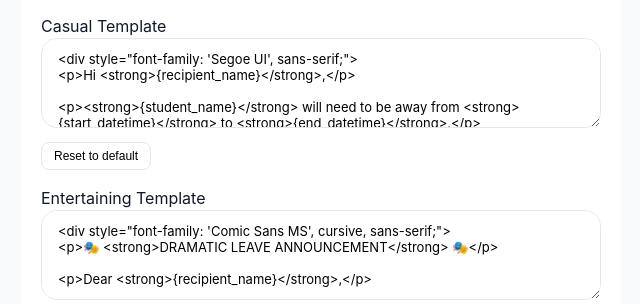
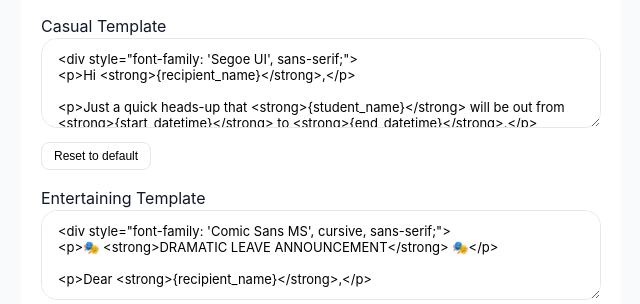
Before and after one commit to Edwinton/leavemail, a Flask app: page /settings in a window 1280 px wide. Shown: the part 1255-1559 px from the top of the page, without its empty margins (319-959 px from the left). Run offline with Flask 3, Linux system fonts and the light colour scheme.

Commit message:
Make casual leave email template warmer

```diff
--- a/app.py
+++ b/app.py
@@ -59,11 +59,11 @@ DEFAULT_TEMPLATES = {
     'casual': """<div style="font-family: 'Segoe UI', sans-serif;">
 <p>Hi <strong>{recipient_name}</strong>,</p>
 
-<p><strong>{student_name}</strong> will need to be away from <strong>{start_datetime}</strong> to <strong>{end_datetime}</strong>.</p>
+<p>Just a quick heads-up that <strong>{student_name}</strong> will be out from <strong>{start_datetime}</strong> to <strong>{end_datetime}</strong>.</p>
 
-<p><strong>Reason:</strong> {reason}</p>
+<p>It's because of {reason}. Thanks so much for understanding!</p>
 
-<p>Thanks for understanding!<br>
+<p>Best,<br>
 <strong>{parent_name}</strong></p>
 </div>""",
 
--- a/static/js/main.js
+++ b/static/js/main.js
@@ -9,6 +9,26 @@ let storedPattern = '';
 let isSettingPattern = true;
 const SETTINGS_STORAGE_KEY = 'leavemail_settings_v1';
 const HISTORY_STORAGE_KEY = 'leavemail_history_v1';
+const PREVIOUS_CASUAL_TEMPLATE = `<div style="font-family: 'Segoe UI', sans-serif;">
+<p>Hi <strong>{recipient_name}</strong>,</p>
+
+<p><strong>{student_name}</strong> will need to be away from <strong>{start_datetime}</strong> to <strong>{end_datetime}</strong>.</p>
+
+<p><strong>Reason:</strong> {reason}</p>
+
+<p>Thanks for understanding!<br>
+<strong>{parent_name}</strong></p>
+</div>`;
+const UPDATED_CASUAL_TEMPLATE = `<div style="font-family: 'Segoe UI', sans-serif;">
+<p>Hi <strong>{recipient_name}</strong>,</p>
+
+<p>Just a quick heads-up that <strong>{student_name}</strong> will be out from <strong>{start_datetime}</strong> to <strong>{end_datetime}</strong>.</p>
+
+<p>It's because of {reason}. Thanks so much for understanding!</p>
+
+<p>Best,<br>
+<strong>{parent_name}</strong></p>
+</div>`;
 
 // Initialize on page load
 document.addEventListener('DOMContentLoaded', () => {
@@ -29,6 +49,10 @@ async function loadSettings() {
             const response = await fetch('/api/get-settings');
             if (!response.ok) throw new Error('Could not load settings');
             settings = await response.json();
+            localStorage.setItem(SETTINGS_STORAGE_KEY, JSON.stringify(settings));
+        }
+        if (settings.templates?.casual?.trim() === PREVIOUS_CASUAL_TEMPLATE.trim()) {
+            settings.templates.casual = UPDATED_CASUAL_TEMPLATE;
             localStorage.setItem(SETTINGS_STORAGE_KEY, JSON.stringify(settings));
         }
 
--- a/templates/base.html
+++ b/templates/base.html
@@ -67,7 +67,7 @@
         </div>
     </div>
 
-    <script src="{{ url_for('static', filename='js/main.js') }}?v=2"></script>
+    <script src="{{ url_for('static', filename='js/main.js') }}?v=3"></script>
     {% block extra_scripts %}{% endblock %}
 </body>
 </html>
```
